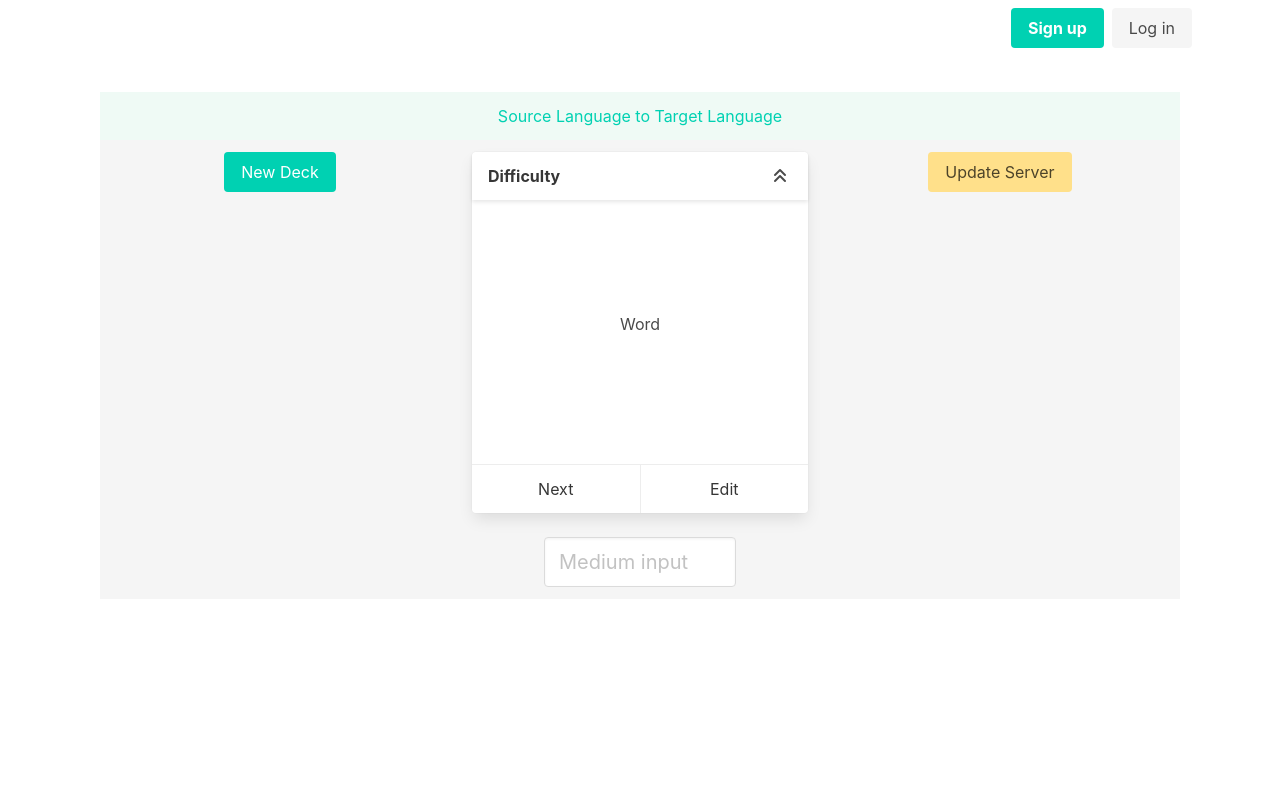
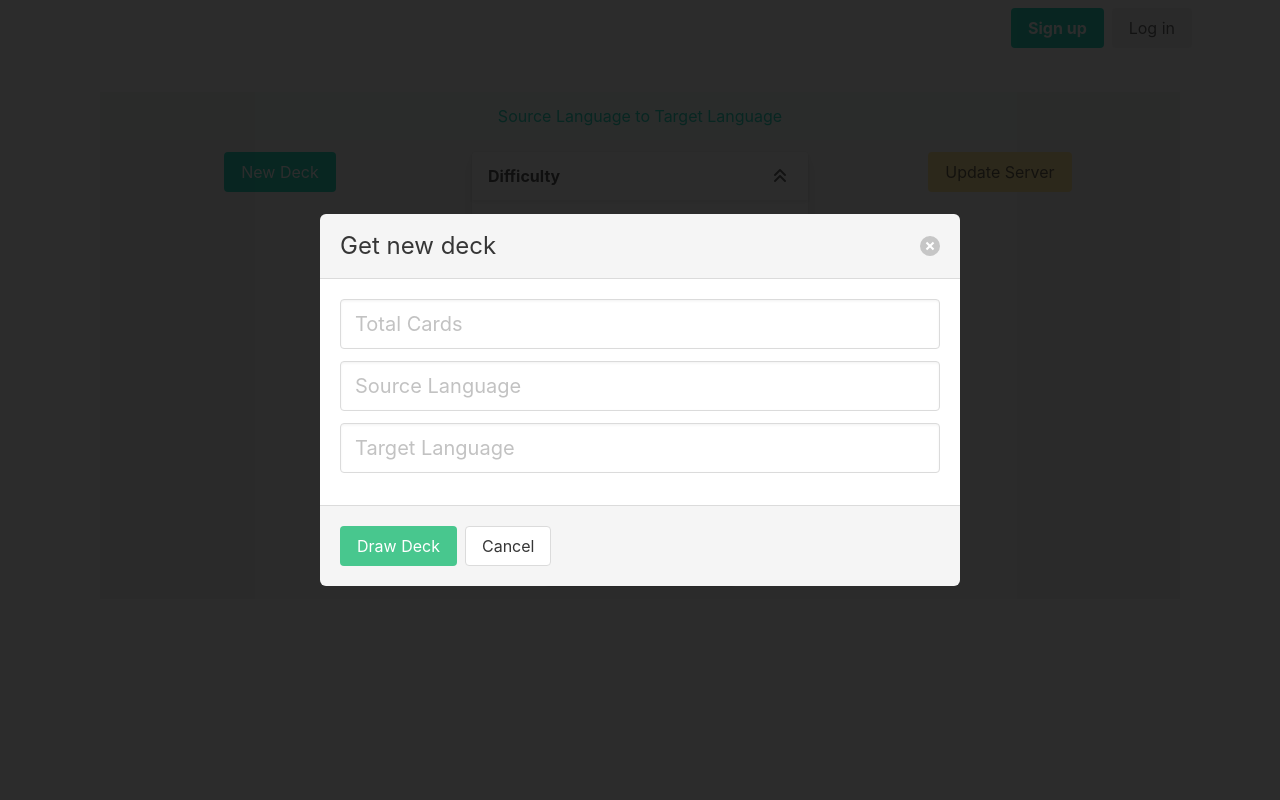
Before and after one commit to Matt-Farncomb/Language-Flashcards, a FastAPI app: template client/templates/base.html in a window 1280 px wide. Run offline with FastAPI, Linux system fonts and the light colour scheme; the template is opened without the code that fills it, so the values that code supplies are empty; some libraries are stand-ins or nearby versions.

Commit message:
Add modal for requesting new deck

```diff
--- a/client/templates/base.html
+++ b/client/templates/base.html
@@ -118,5 +118,42 @@
             </div>
         </section>
     </div>
+
+    <div class="modal is-active">
+        <div class="modal-background"></div>
+        <div class="modal-card">
+          <header class="modal-card-head">
+            <p class="modal-card-title">Get new deck</p>
+            <button class="delete" aria-label="close"></button>
+          </header>
+          <section class="modal-card-body">
+            <!-- Content ... -->
+            <div class="field">
+                <div class="control">
+                    <input class="input is-medium" type="number" placeholder="Total Cards">
+                </div>
+            </div>
+            <div class="field">
+                <div class="control">
+                    <input class="input is-medium" type="text" placeholder="Source Language" list="languages">
+                </div>
+            </div>
+            <div class="field">
+                <div class="control">
+                    <input class="input is-medium" type="text" placeholder="Target Language" list="languages">
+                </div>
+            </div>
+            <datalist id="languages">
+                {% for item in lang %}
+                    <option value="{{ item }}">{{ item }}</option>
+                {% endfor %}
+            </datalist>
+          </section>
+          <footer class="modal-card-foot">
+            <button class="button is-success">Draw Deck</button>
+            <button class="button">Cancel</button>
+          </footer>
+        </div>
+    </div>
   </body>
 </html>
```
